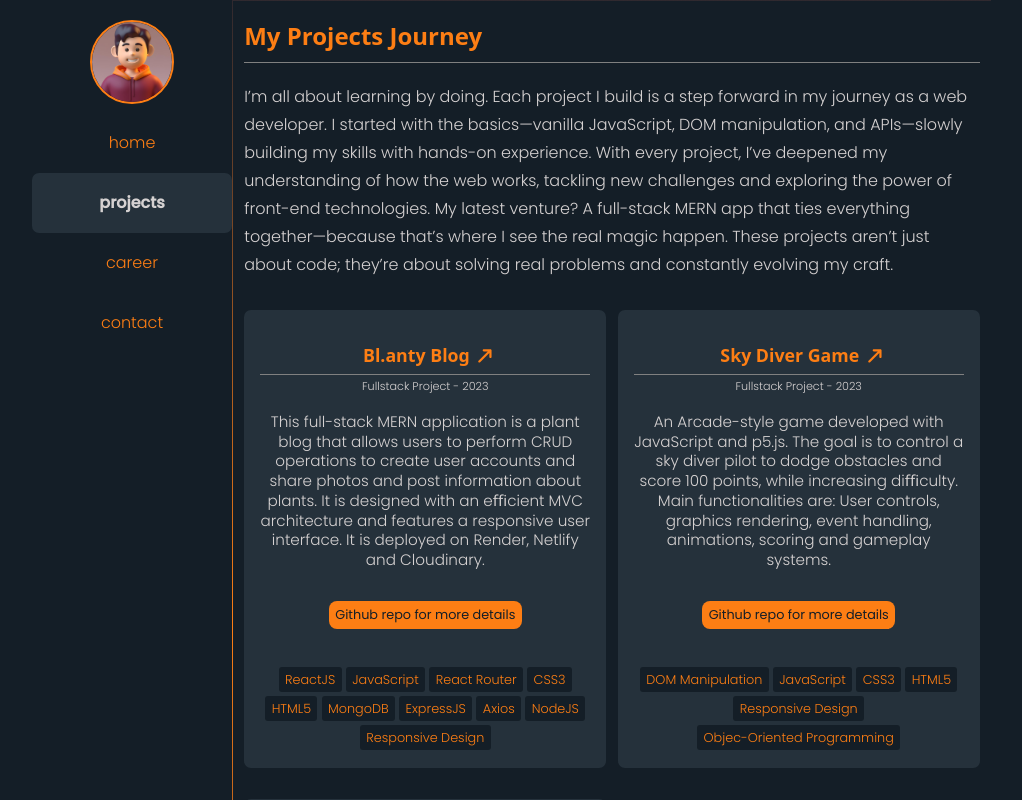
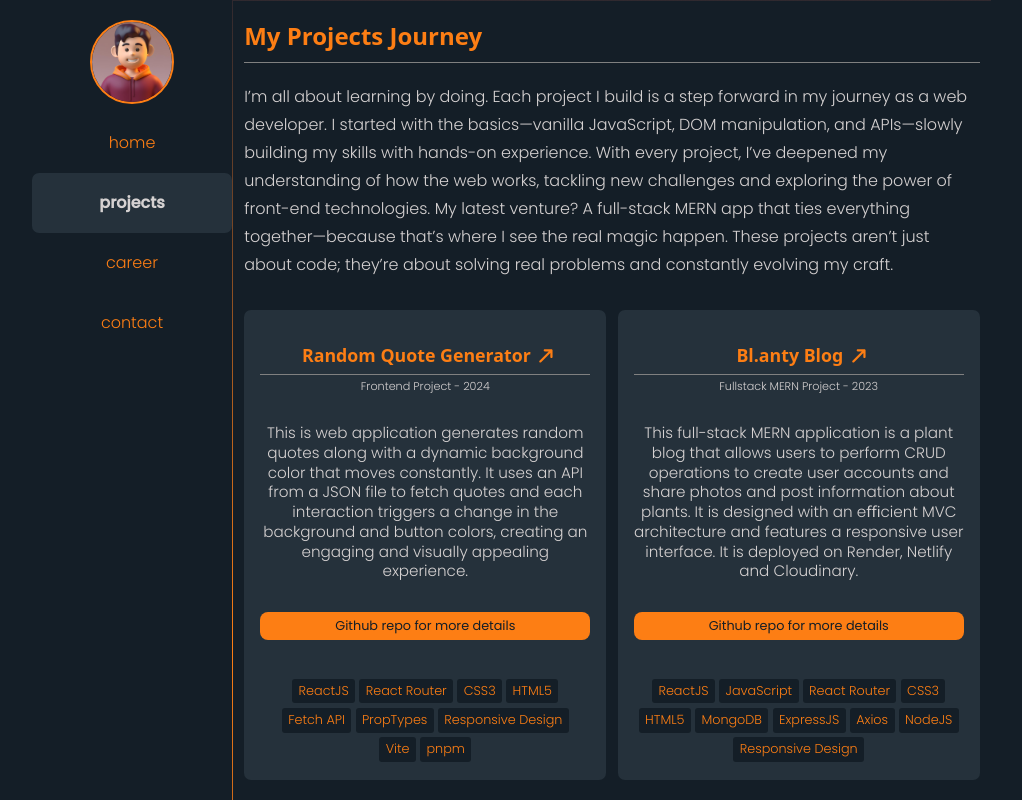
Before and after one commit to juaneugenio/myportfolioweb, a React (Vite) app: page /projects in a window 1280 px wide. Shown: the top 800 px of the page, without its empty margins (128-1150 px from the left). Built offline with nearby package versions, Linux system fonts and the light colour scheme; no server answers.

Commit message:
Added Random Quote Generator Project. Styled the Tags div as well.

```diff
--- a/src/App.css
+++ b/src/App.css
@@ -124,8 +124,10 @@ strong {
 	padding: 1rem;
 	line-height: 130%;
 	text-align: center;
-
-	align-items: center;
+	display: flex;
+	flex-direction: column;
+	justify-content: space-between;
+	/* min-height: 100%; */
 }
 .card-container div {
 	margin: 1.3rem 0 0;
--- a/src/data.json
+++ b/src/data.json
@@ -25,9 +25,31 @@
 		],
 		"projects": [
 			{
+				"id": "04",
+				"name": "Random Quote Generator",
+				"type": "Frontend",
+				"img": "src/assets/profile-pic.png",
+				"year": "2024",
+				"devs": ["eugenio"],
+				"url": "https://juaneugenio.github.io/random-quote-card/",
+				"githubUrl": "https://github.com/juaneugenio/random-quote-card",
+				"description": "This is web application generates random quotes along with a dynamic background color that moves constantly. It uses an API from a JSON file to fetch quotes and each interaction triggers a change in the background and button colors, creating an engaging and visually appealing experience.",
+				"techs": [
+					"ReactJS",
+					"React Router",
+					"CSS3",
+					"HTML5",
+					"Fetch API",
+					"PropTypes",
+					"Responsive Design",
+					"Vite",
+					"pnpm"
+				]
+			},
+			{
 				"id": "03",
 				"name": "Bl.anty Blog",
-				"type": "Fullstack",
+				"type": "Fullstack MERN",
 				"img": "src/assets/profile-pic.png",
 				"year": "2023",
 				"devs": ["eugenio"],
@@ -50,7 +72,7 @@
 			{
 				"id": "02",
 				"name": "Sky Diver Game",
-				"type": "Fullstack",
+				"type": "Javascript OOP",
 				"img": "src/assets/profile-pic.png",
 				"year": "2023",
 				"devs": ["eugenio"],
@@ -62,7 +84,7 @@
 			{
 				"id": "01",
 				"name": "Cluedo Game",
-				"type": "Fullstack",
+				"type": "Javascript OOP",
 				"img": "src/assets/profile-pic.png",
 				"year": "2023",
 				"devs": ["eugenio"],
```
